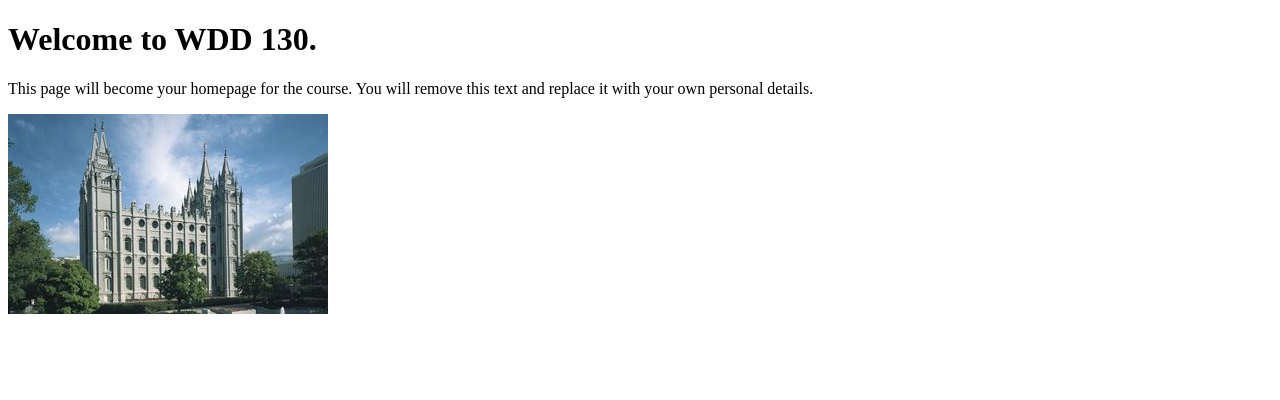
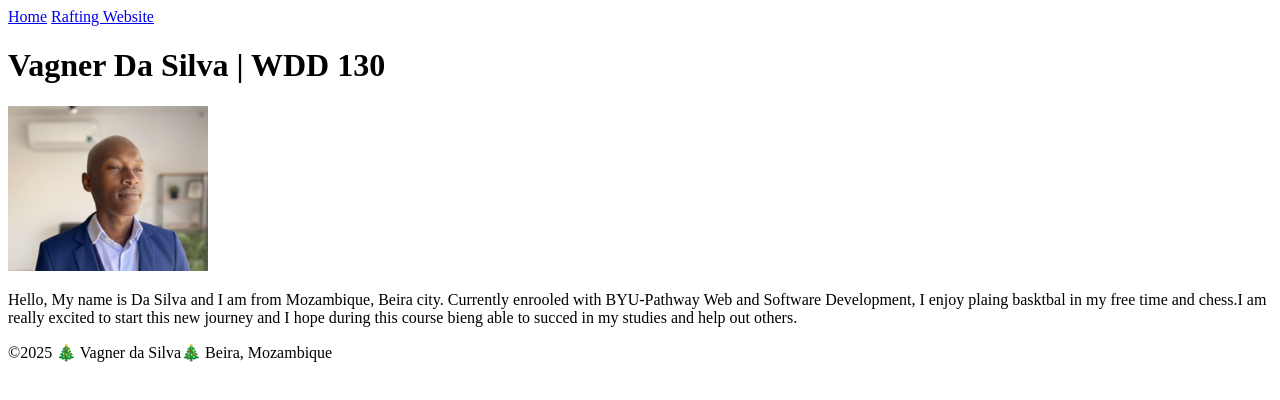
Before and after one commit to byu-vdasilva/wdd130, a plain HTML site: page index.html in a window 1280 px wide. Drawn offline with Linux system fonts and the light colour scheme.

Commit message:
add more info

```diff
--- a/index.html
+++ b/index.html
@@ -1,14 +1,30 @@
 <!DOCTYPE html>
 <html lang="en">
+
 <head>
     <meta charset="UTF-8">
     <meta name="viewport" content="width=device-width, initial-scale=1.0">
-    <title>WDD 130 | Personal Homepage</title>
+    <title>Vagner Da Silva | WDD 130</title>
 </head>
+
 <body>
-    <h1>Welcome to WDD 130.</h1>
-    <p>This page will become your homepage for the course. You will remove this text and replace it with your own personal details.</p>
+    <header>
+        <nav>
+            <a href="#">Home</a>
+            <a href="wwr/">Rafting Website</a>
+        </nav>
+    </header>
+    <main>
+        <h1>Vagner Da Silva | WDD 130</h1>
+        <img src="images/profile.png" alt="VdaSilva picture" width="200">
+        <p>Hello, My name is Da Silva and I am from Mozambique, Beira city. Currently enrooled with BYU-Pathway Web and Software Development,
+            I enjoy plaing basktbal in my free time and chess.I am really excited to start this new journey and I hope during this course
+             bieng able to succed in my studies and help out others.
+        </p>
 
-    <img src="images/salt-lake-temple.jpg" alt="The Salt Lake Temple.">
-</body>
+    </main>
+    <footer>
+        <P>©2025 🎄 Vagner da Silva🎄 Beira, Mozambique</P>
+    </footer>
+
 </html>
```
Also changed, not shown: favorite-city.html (+1 -1 lines), images/profile.png (added).
